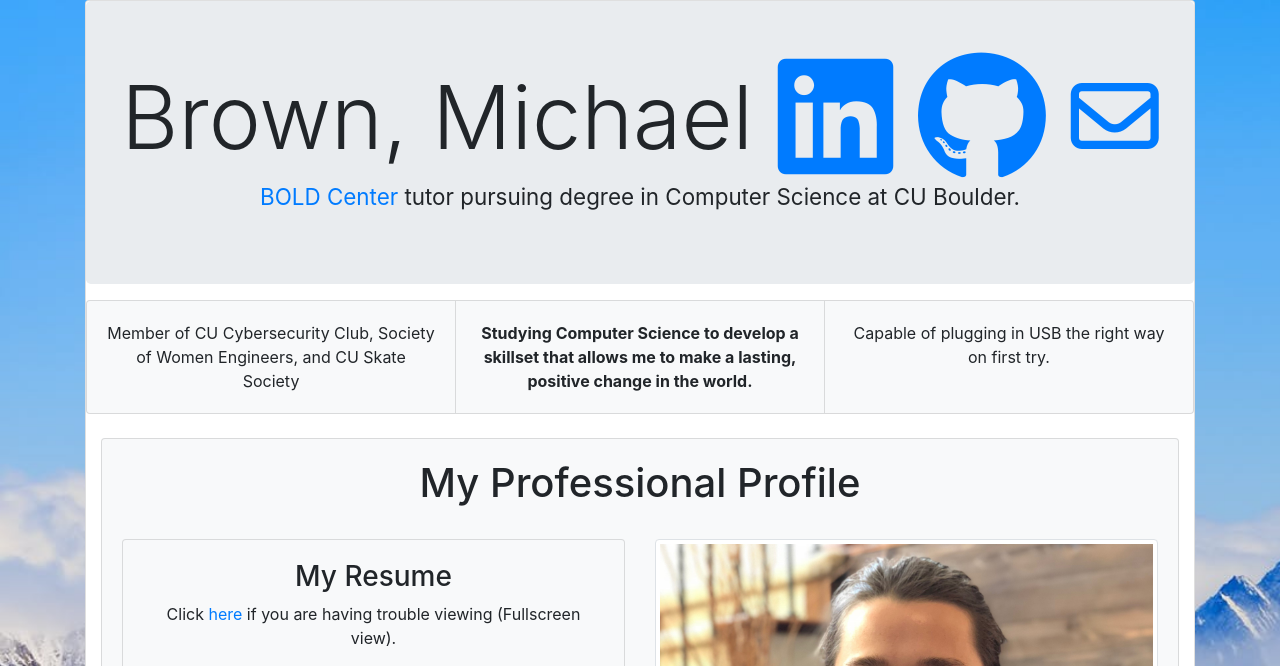
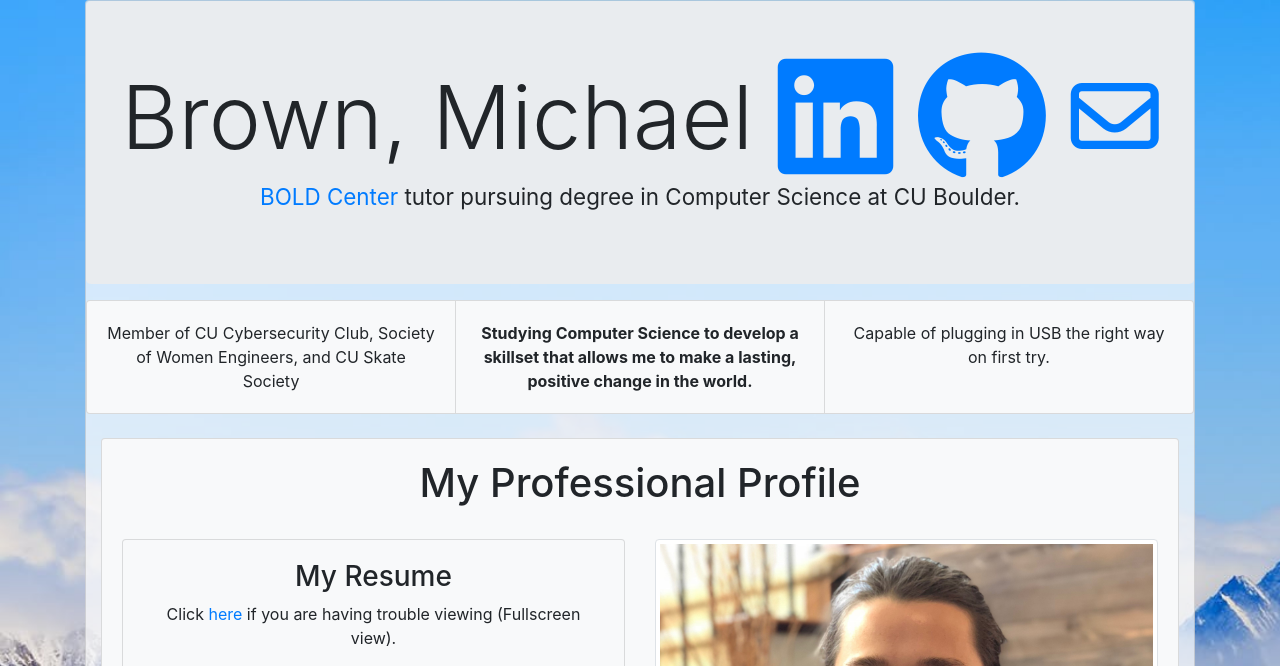
Before and after one commit to mikebrownie/mikebrownie.github.io, a Jekyll site: the page index.html, which Jekyll copies as it is, in a window 1280 px wide. Shown: the top 666 px of the page. Built offline with Jekyll 4.4.1, drawn with Linux system fonts in a browser that asks for light colours; nearby versions of some CDN libraries; grey boxes are pictures that could not be loaded.

Commit message:
Formatted HTML, removed some containers
All visual

```diff
--- a/index.html
+++ b/index.html
@@ -24,7 +24,7 @@
   </head>
   <body>
     <div class="container">
-          <div class="card bg-white">
+    <div class="card special-card" style="background-color: rgba(255, 255, 255, 0.7)">
     <div class="jumbotron text-center" style="margin-bottom:0">
       <h1 class="display-2">
         Brown, Michael
@@ -34,7 +34,6 @@
       </h1>
       <h3><small><a href="https://www.colorado.edu/engineering/bold">BOLD Center</a> tutor pursuing degree in Computer Science at CU Boulder.</small></h3>
     </div>
-
     <p>
     <div class="card-group">
       <div class="card bg-light">
@@ -62,8 +61,8 @@
         <div class="col">
           </br>
           <div class="card bg-light card-body text-center">
-
-                <h3>My Resume</h3><p>Click <a href="uploads/Resume2020.pdf">here</a> if you are having trouble viewing (Fullscreen view).</p>
+            <h3>My Resume</h3>
+            <p>Click <a href="uploads/Resume2020.pdf">here</a> if you are having trouble viewing (Fullscreen view).</p>
             <iframe src="uploads/Resume2020.pdf" width="100%" height="500px">
             </iframe>
           </div>
@@ -119,9 +118,8 @@
         </div>
       </div>
     </div>
-
     <br>
-        <div class="container">
+    <!-- <div class="container"> -->
       <div class="card bg-light card-body text-center">
         <h3>My Favorite Projects   <a href="mailto:Michael.G.Brown@colorado.edu?subject=About Your Projects..."><span class="badge badge-primary">Learn More...</span></a></h3>
         <table class="table">
@@ -149,7 +147,7 @@
           </tr>
         </table>
       </div>
-        </div>
+    <!-- </div> -->
     </br>
     <div class="card-group">
       <div class="card bg-light card-body text-center">
@@ -162,7 +160,6 @@
       <button type="button" class="btn btn-warning" data-toggle="modal" data-target="#exampleModal">
       Click for Suprise!
       </button>
-
       <!-- Modal -->
       <div class="modal fade" id="exampleModal" tabindex="-1" role="dialog" aria-labelledby="exampleModalLabel" aria-hidden="true">
         <div class="modal-dialog" role="document">
@@ -186,8 +183,5 @@
         </div>
       </div>
     </div>
-
-
-
   </body>
 </html>
```
Lines whose indentation alone changed are shown as unchanged.
